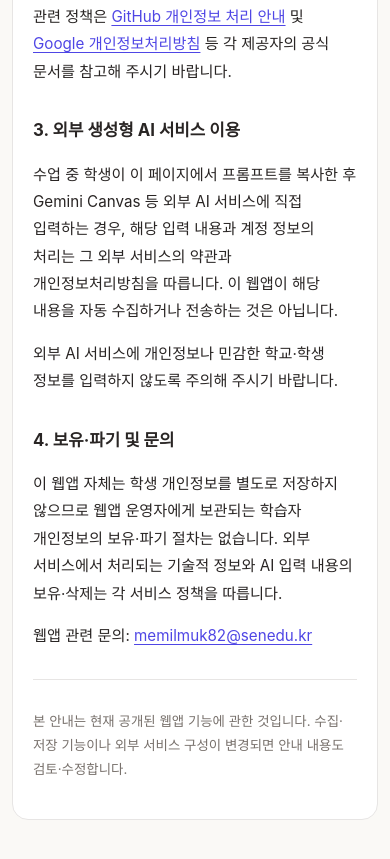
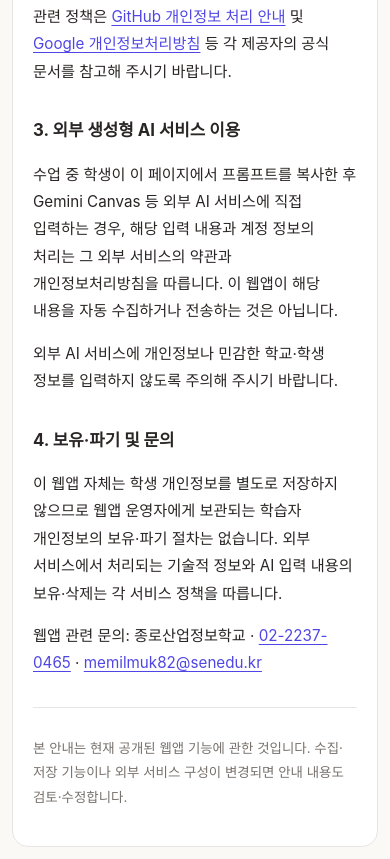
Before and after one commit to memilmuk82/tourism-japanese-ai-quiz, a plain HTML site: page privacy.html in a window 390 px wide. Shown: the part 1043-1902 px from the top of the page. Before the commit the page ends 1875 px from the top, so only its background shows below. Drawn offline with Linux system fonts and the light colour scheme.

Commit message:
Add school name and phone to privacy policy contact

```diff
--- a/privacy.html
+++ b/privacy.html
@@ -54,7 +54,7 @@
         <section aria-labelledby="retention">
             <h2 id="retention">4. 보유·파기 및 문의</h2>
             <p>이 웹앱 자체는 학생 개인정보를 별도로 저장하지 않으므로 웹앱 운영자에게 보관되는 학습자 개인정보의 보유·파기 절차는 없습니다. 외부 서비스에서 처리되는 기술적 정보와 AI 입력 내용의 보유·삭제는 각 서비스 정책을 따릅니다.</p>
-            <p>웹앱 관련 문의: <a href="mailto:memilmuk82@senedu.kr">memilmuk82@senedu.kr</a></p>
+            <p>웹앱 관련 문의: 종로산업정보학교 · <a href="tel:0222370465">02-2237-0465</a> · <a href="mailto:memilmuk82@senedu.kr">memilmuk82@senedu.kr</a></p>
         </section>
 
         <footer><p class="muted">본 안내는 현재 공개된 웹앱 기능에 관한 것입니다. 수집·저장 기능이나 외부 서비스 구성이 변경되면 안내 내용도 검토·수정합니다.</p></footer>
```
